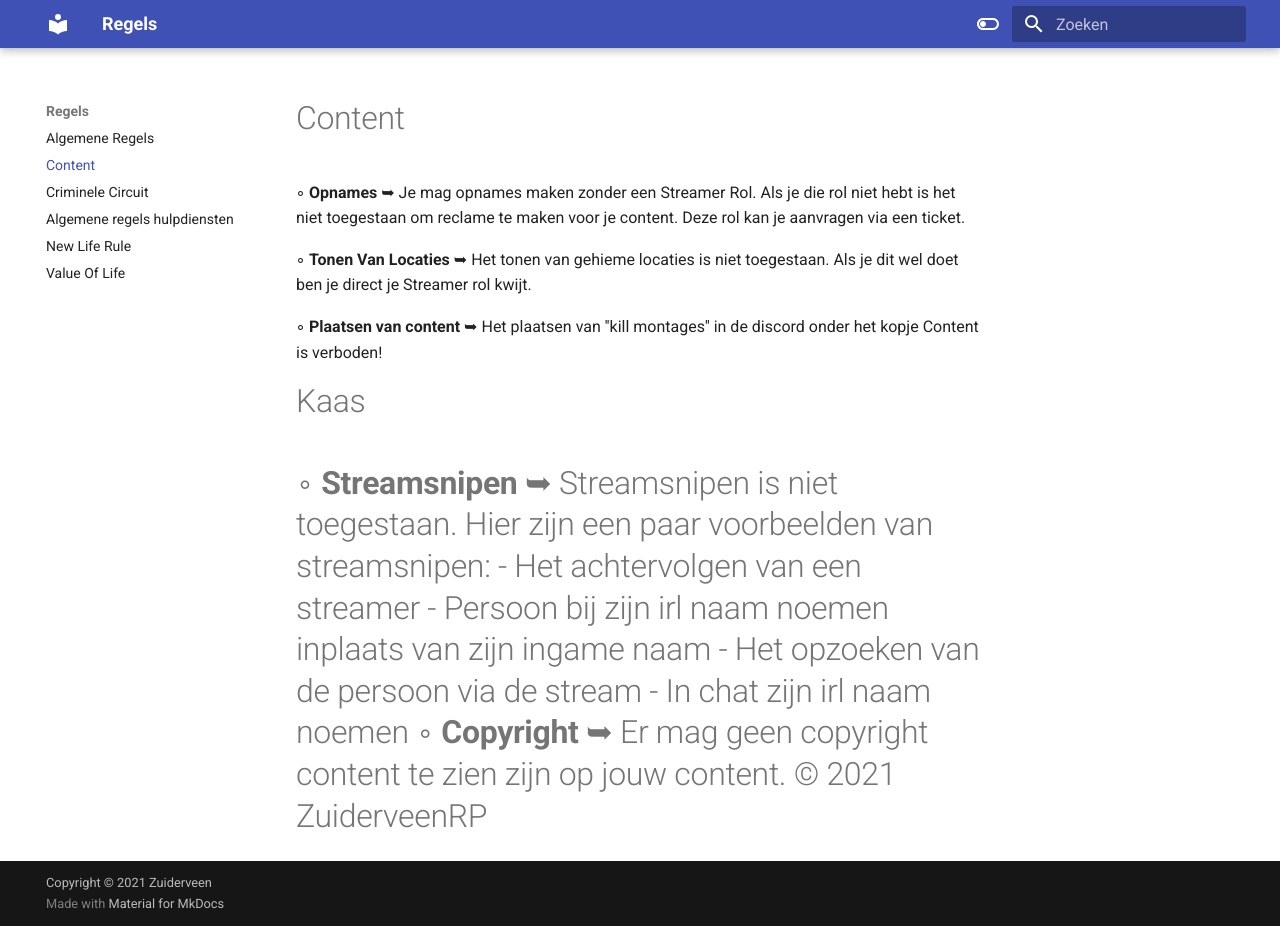
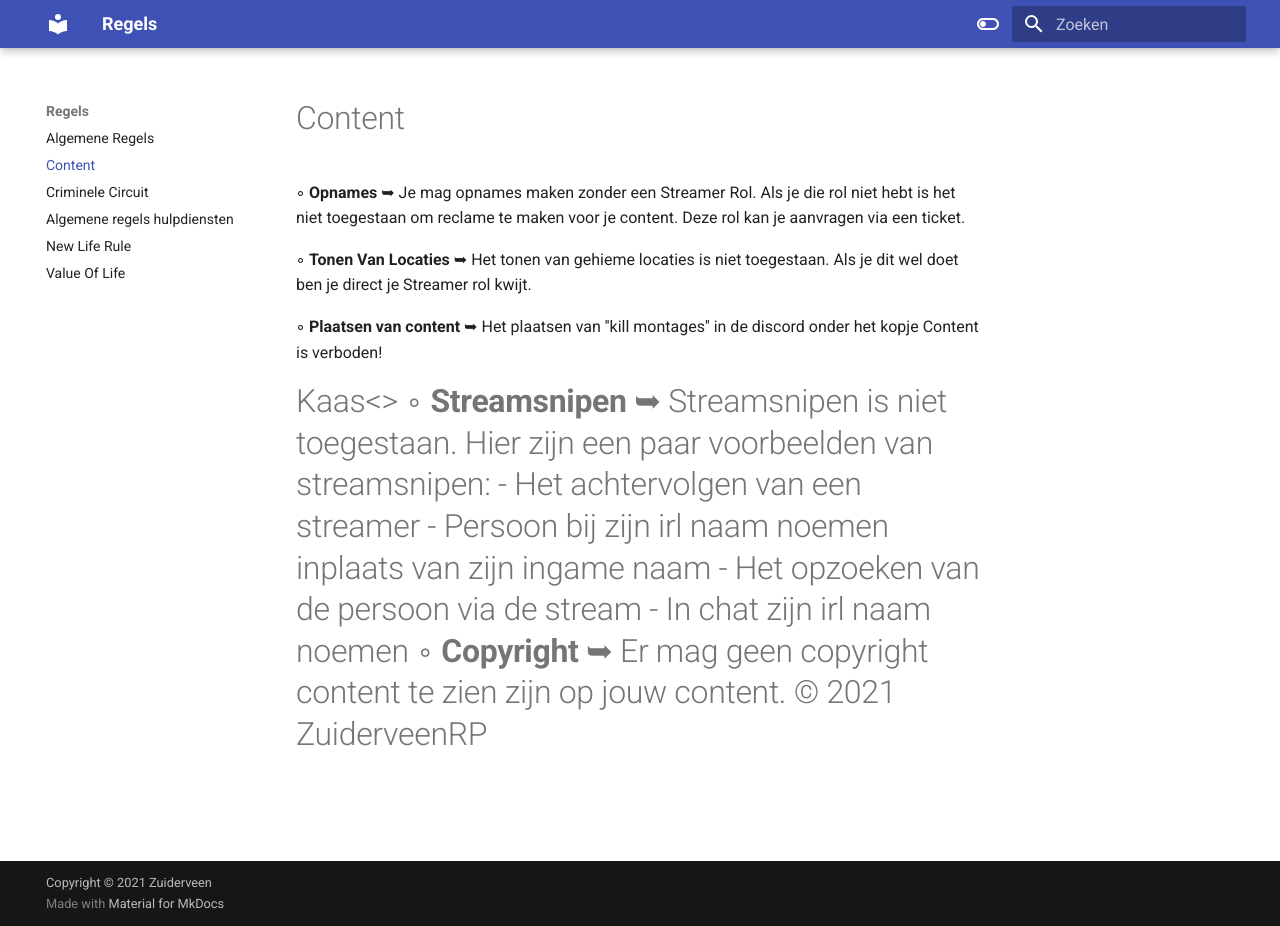
Before and after one commit to CappaWappa/Regels, an MkDocs documentation site: the page built from docs/content.md, in a window 1280 px wide and 926 px high. Built offline with MkDocs 1.6.1 and Material for MkDocs 9.7.7, drawn with Linux system fonts in a browser that asks for light colours.

```diff
--- a/docs/content.md
+++ b/docs/content.md
@@ -6,7 +6,7 @@
 
 ◦ <b>Plaatsen van content</b> ➥ Het plaatsen van ''kill montages'' in de discord onder het kopje Content is verboden!</br>
 
-<h1>Kaas<h1>
+<h1>Kaas<>
 
 ◦ <b>Streamsnipen</b> ➥ Streamsnipen is niet toegestaan. Hier zijn een paar voorbeelden van streamsnipen:
 - Het achtervolgen van een streamer
```
